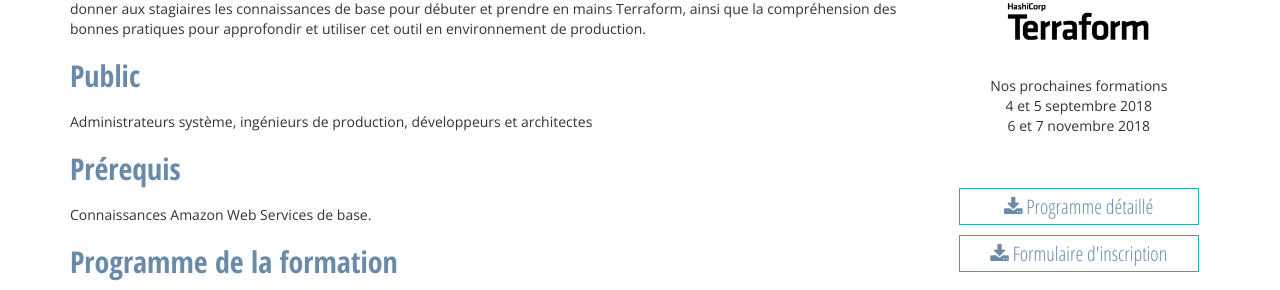
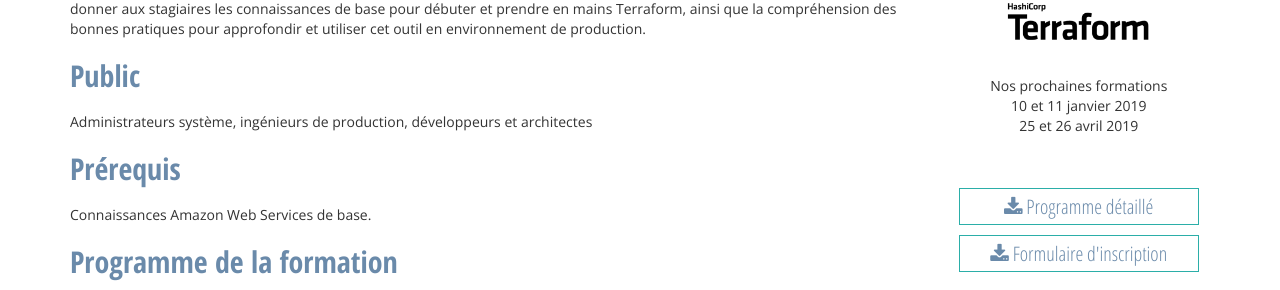
Before and after one commit to wescale/wescale-site, a Jekyll site: the page built from _formations/Terraform.md, in a window 1280 px wide and 900 px high. Shown: the part 255-545 px from the top of the window. Built offline with Jekyll 4.4.1, drawn with Linux system fonts in a browser that asks for light colours; nearby versions of some CDN libraries; comment, search, counter and statistics services are not loaded.

Commit message:
Update Terraform.md

```diff
--- a/_formations/Terraform.md
+++ b/_formations/Terraform.md
@@ -14,8 +14,8 @@ img: /images/formations/terraform.png
 formateur_img: /images/wewes/carre-aurelien-maury.png
 subtitle: |
     Nos prochaines formations<br>
-    4 et 5 septembre 2018<br>
-    6 et 7 novembre 2018
+    10 et 11 janvier 2019<br>
+    25 et 26 avril 2019
 pdf: /pdf/Programme-de-formation-Terraform.pdf
 duree: 2 jours
 tarif: 1 500 €
```
